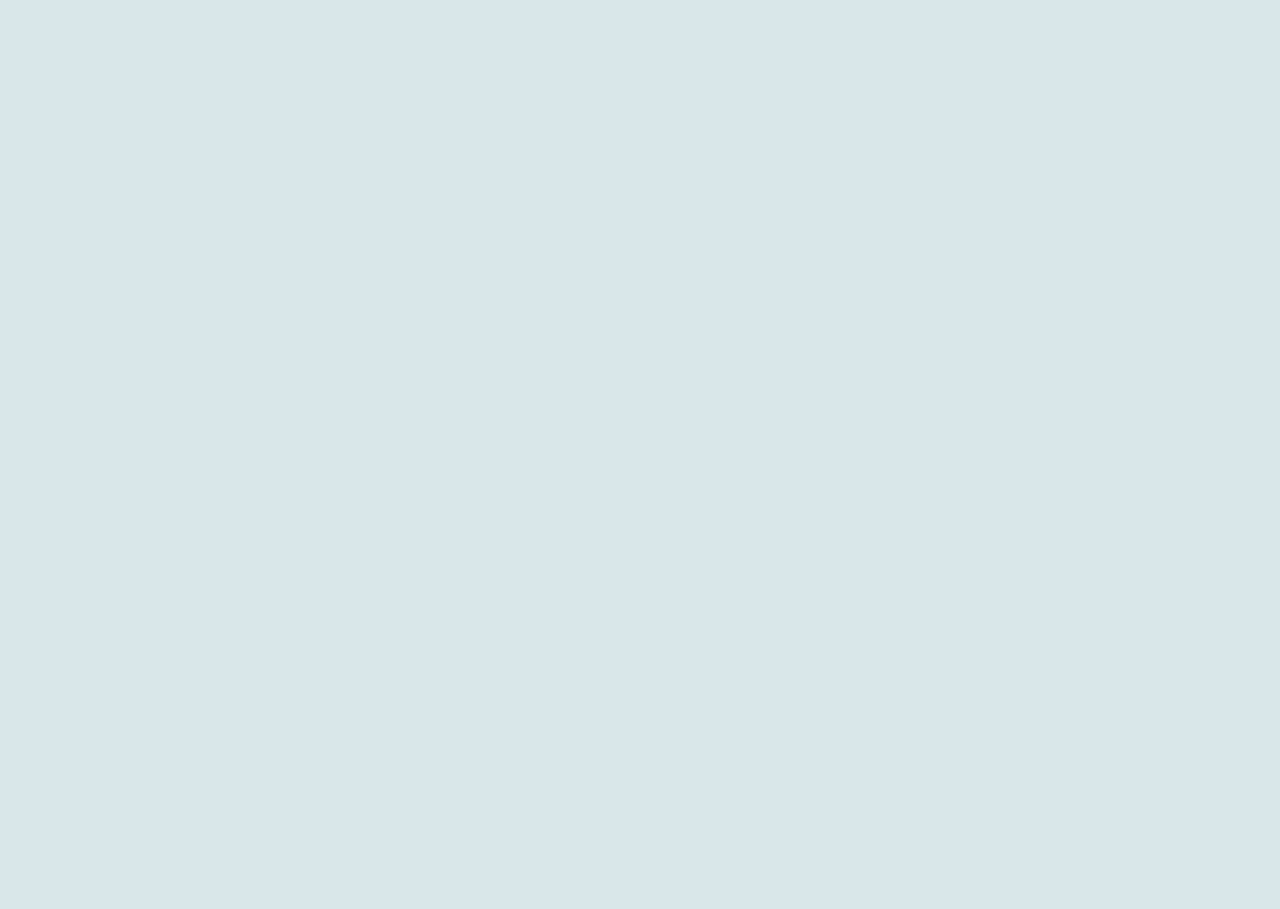
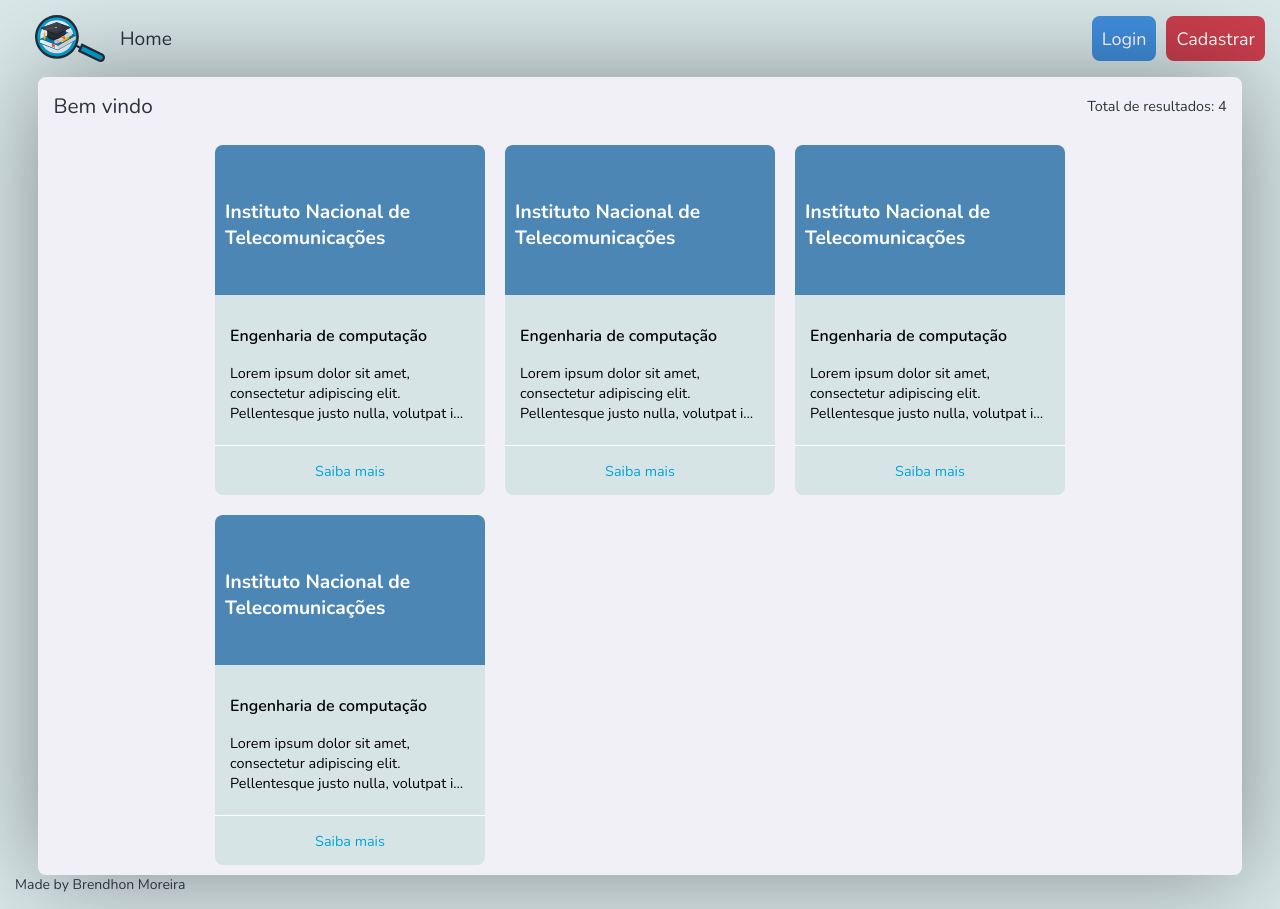
Before and after one commit to Brendhon/SearchFacul_Web, a React (Create React App) app: page /result in a window 1280 px wide. Before the commit the page ends 800 px from the top, so only its background shows below. Built offline with nearby package versions, Linux system fonts and the light colour scheme.

Commit message:
add: Result page

```diff
--- a/src/pages/SearchResult/index.jsx
+++ b/src/pages/SearchResult/index.jsx
@@ -3,22 +3,30 @@
 
 import Header from '../../components/Header/Header'
 import Footer from '../../components/Footer/Footer'
+import CardsList from '../../components/CardsList/CardsList'
+
 
 const SearchResult = _ => {
 
     return (
 
-        <div className='result-container'>
+        <div className='container'>
 
             <Header />
 
-            <div className="result-content">
-                <CardsList />
+            <div className="content-column box">
+
+                    <div className="result-content-top">
+                        <span>Bem vindo</span>
+                        <span className="result-number">Total de resultados: 4</span>
+                    </div>
+
+                    <CardsList />
+                </div>
+
+                <Footer />
+
             </div>
-
-            <Footer />
-
-        </div>
     )
 }
 
--- a/src/pages/SearchResult/styles.css
+++ b/src/pages/SearchResult/styles.css
@@ -0,0 +1,12 @@
+.result-content-top {
+    display: flex;
+    justify-content: space-between;
+    align-items: center;
+    font-size: 1.3rem;
+    color: var(--c-dark);
+    padding: 15px;
+}
+
+.result-content-top .result-number {
+    font-size: 0.9rem;
+}
--- a/src/routes.jsx
+++ b/src/routes.jsx
@@ -6,6 +6,7 @@
 import CreateCourse from './pages/CreateCourse'
 import Profile from './pages/Profile'
 import Search from './pages/Search'
+import SearchResult from './pages/SearchResult'
 
 const Routes = _ =>
 
@@ -17,6 +18,7 @@
             <Route path='/register' component={Register} />
             <Route path='/profile' component={Profile} />
             <Route path='/course/create' component={CreateCourse} />
+            <Route path='/result' component={SearchResult} />
         </Switch>
 
     </BrowserRouter>
```
